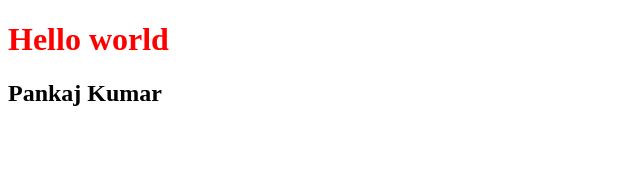
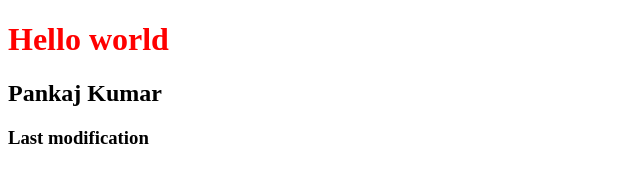
Before and after one commit to Pankajword/Git_learn, a plain HTML site: page index.html in a window 1280 px wide. Shown: the whole page, without its empty margins (0-640 px from the left). Drawn offline with Linux system fonts and the light colour scheme.

Commit message:
third commit

```diff
--- a/index.html
+++ b/index.html
@@ -9,6 +9,7 @@
 <body>
     <h1>Hello world</h1>
     <h2>Pankaj Kumar</h2>
+    <h3>Last modification</h3>
 
 </body>
 </html>
```
